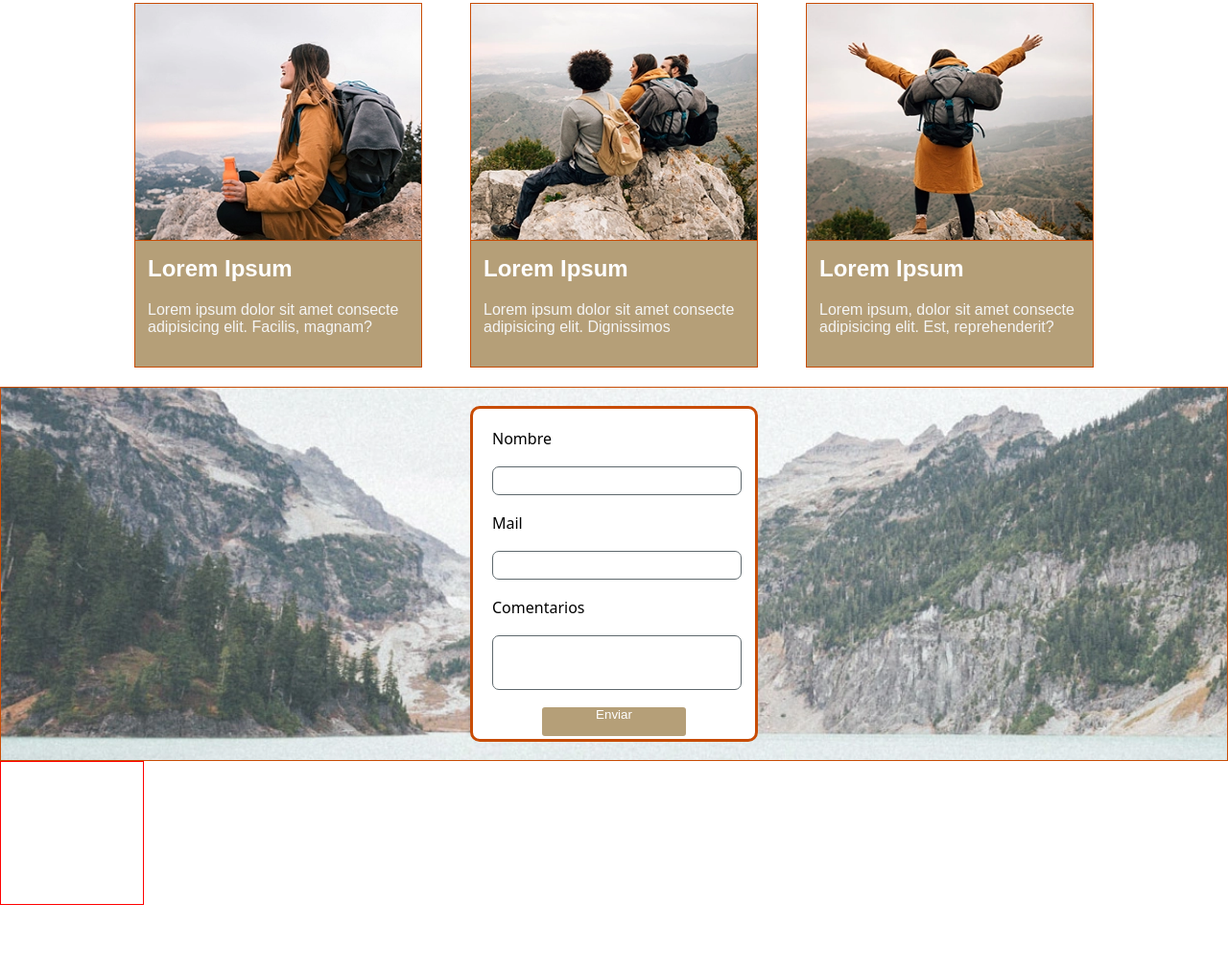
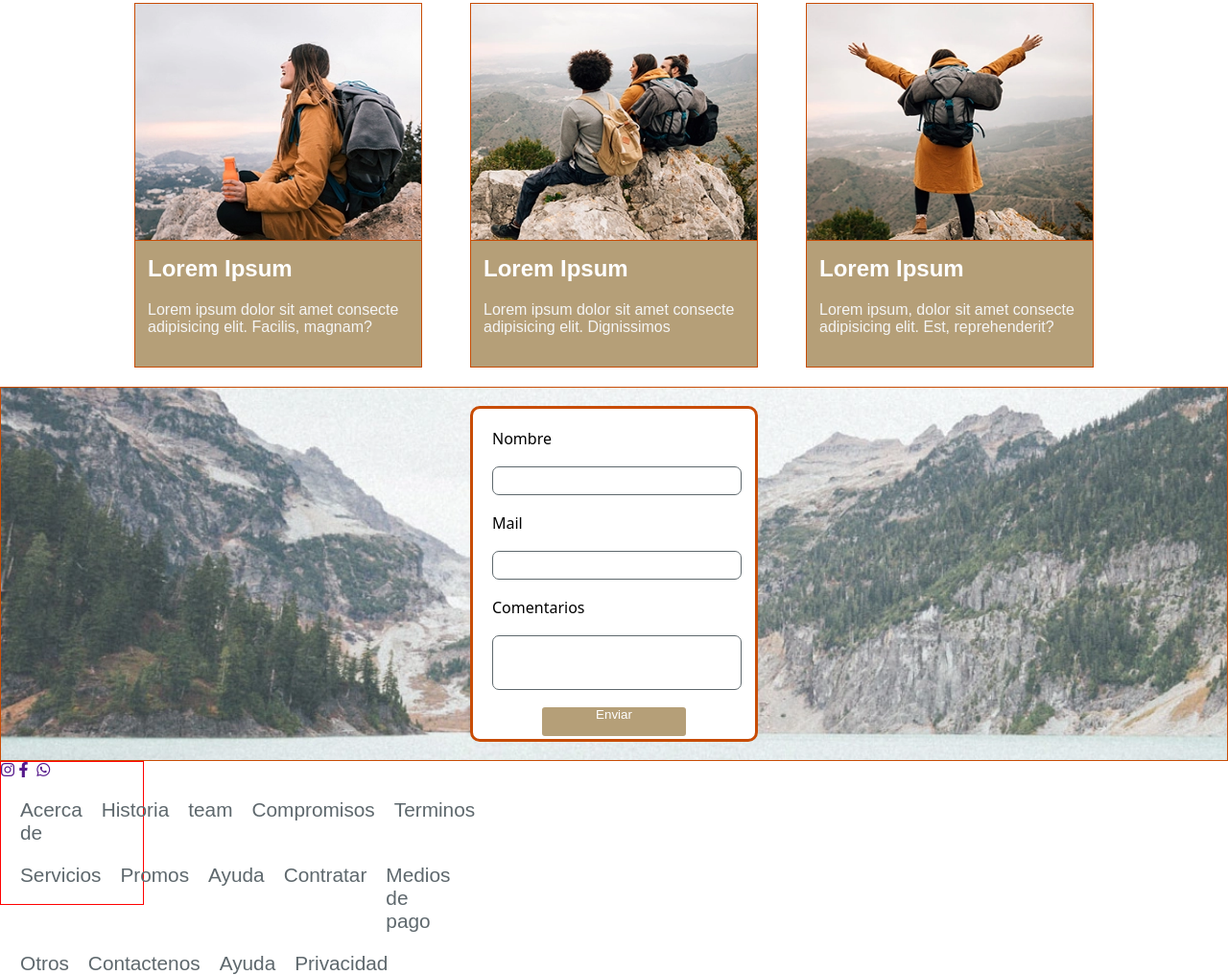
Before and after one commit to Agusting22/Proyecto-Integrador-basico, a website: page index.html in a window 1280 px wide. Shown: the part 1662-2678 px from the top of the page at 96% size. Before the commit the page ends 2605 px from the top, so only its background shows below. Drawn offline with Linux system fonts and the light colour scheme.

Commit message:
uncompleted

```diff
--- a/index.html
+++ b/index.html
@@ -2,6 +2,7 @@
 <html lang="es">
 <head>
     <meta charset="UTF-8">
+    <link rel="stylesheet" href="https://cdnjs.cloudflare.com/ajax/libs/font-awesome/6.4.2/css/all.min.css">
     <link rel="stylesheet" href="css/styles.css">
     <link rel="icon" href="./img/trekking.png">
     <title>Summer Exploring</title>
@@ -104,15 +105,15 @@
     <img src="./img/hero-3.webp" id="img-hero2" alt="Fondo-paisaje">
     <form class="form-container">
         <div class="id-form">
-            <label class="textos" for="nombre">Nombre</label> <br>
+            <label class="textos">Nombre</label> <br>
             <input type="text" name="nombre" class="inputs">
             <br>
 
-            <label class="textos" for="mail">Mail</label> <br>
-            <input type="email" name="email" class="inputs">
+            <label class="textos">Mail</label> <br>
+            <input type="email" name="mail" class="inputs">
             <br>
 
-            <label class="textos" for="comentarios">Comentarios</label> <br>
+            <label class="textos">Comentarios</label> <br>
             <input type="text" name="comentarios" class="inputs inputcom">
             <br>
             <button class="button"><p id="enviar">Enviar</p></button>
@@ -124,7 +125,34 @@
 
 <!-- ! Comienzo Footer -->
 <footer class="footer">
-
+    <div class="id-iconos">
+        <a href=""><i class="fa-brands fa-instagram"></i></a>
+        <a href=""><i class="fa-brands fa-facebook-f"></i></a>
+        <a href=""><i class="fa-brands fa-x-twitter"></i></a>
+        <a href=""><i class="fa-brands fa-whatsapp"></i></a>
+    </div>
+    <div class="footer-lists">
+        <ul class="footer-ul">
+            <li class="Footer-titulos">Acerca de </li>
+            <li>Historia</li>
+            <li>team</li>
+            <li>Compromisos</li>
+            <li>Terminos</li>
+        </ul>
+        <ul class="footer-ul">
+            <li class="Footer-titulos">Servicios</li>
+            <li>Promos</li>
+            <li>Ayuda</li>
+            <li>Contratar</li>
+            <li>Medios de pago</li>
+        </ul>
+        <ul class="footer-ul">
+            <li class="Footer-titulos">Otros</li>
+            <li>Contactenos</li>
+            <li>Ayuda</li>
+            <li>Privacidad</li>
+        </ul>
+    </div>
 </footer>
 
 
```
